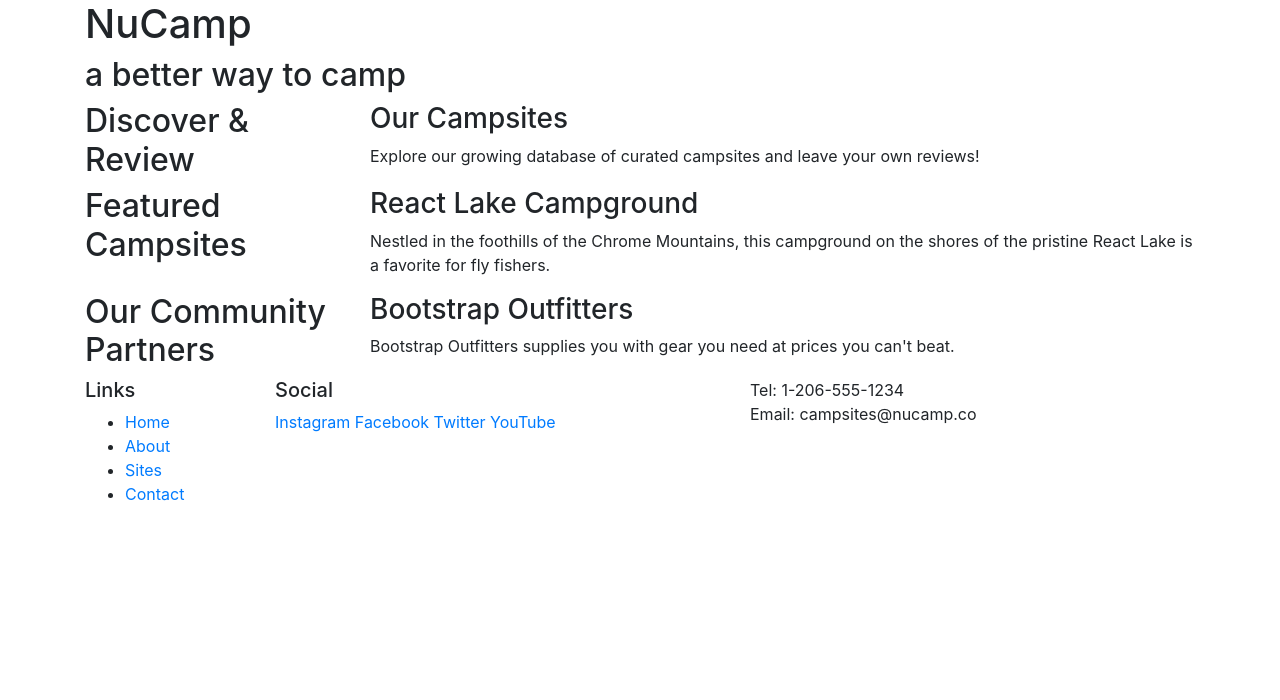
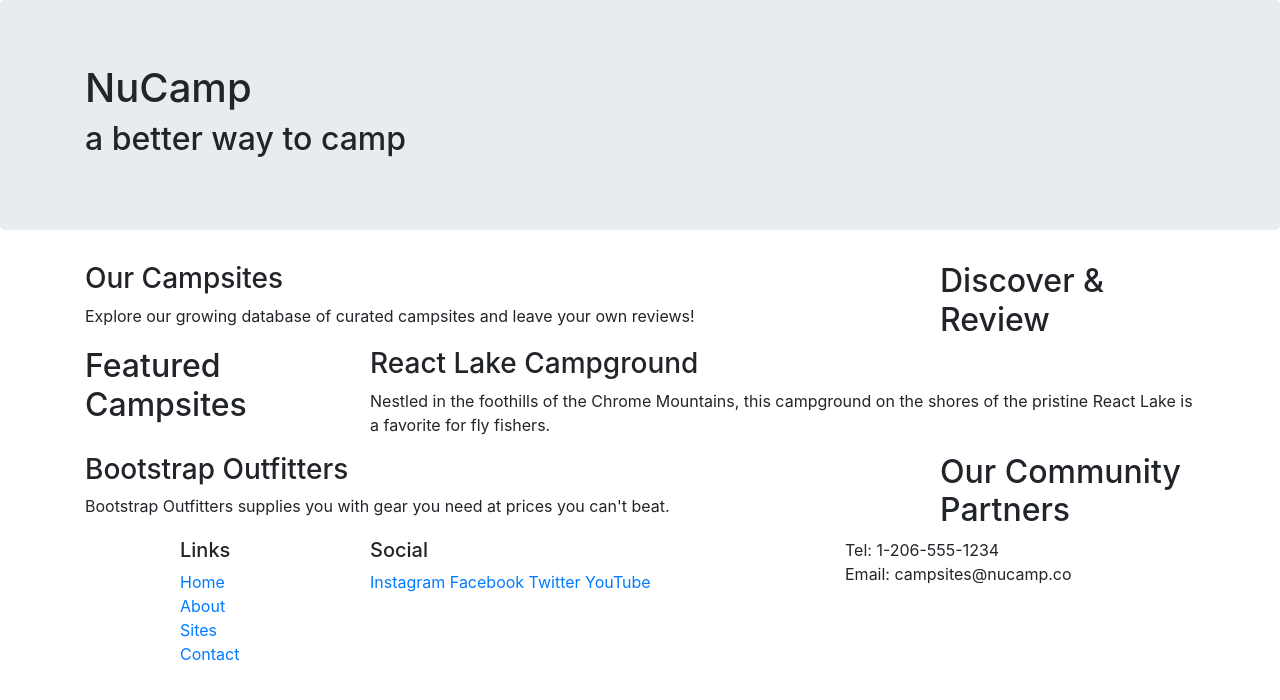
Before and after one commit to knguy14/2-Bootstrap, a website: page index.html in a window 1280 px wide. Drawn offline with nearby package versions, Linux system fonts and the light colour scheme.

Commit message:
css commit

```diff
--- a/index.html
+++ b/index.html
@@ -9,12 +9,16 @@
         <!-- Bootstrap CSS -->
         <link rel="stylesheet" href="node_modules/bootstrap/dist/css/bootstrap.min.css" />
 
+        <!-- Additional CSS must be placed after Bootstrap CSS -->
+        <link rel="stylesheet" href="https://fonts.googleapis.com/css?family=Lobster|Open+Sans" />
+        <link rel="stylesheet" href="css/styles.css" />
+
         <title>NuCamp: A Better Way To Camp</title>
     </head>
 
 <body>
 
-    <header>
+    <header class="jumbotron">
         <div class="container">
             <div class="row">
                 <div class="col">
@@ -26,9 +30,8 @@
     </header>
 
     <div class="container">
-
-        <div class="row">
-            <div class="col-sm-4 col-md-3">
+        <div class="row row-content">
+            <div class="col-sm-4 order-sm-last col-md-3">
             <h2>Discover & Review</h2>
             </div>
             <div class="col">
@@ -37,7 +40,7 @@
             </div>
         </div>
 
-        <div class="row">
+        <div class="row row-content">
             <div class="col-sm-4 col-md-3">
                 <h2>Featured Campsites</h2>
             </div>
@@ -47,8 +50,8 @@
             </div>
         </div>
 
-        <div class="row">
-            <div class="col-sm-4 col-md-3">
+        <div class="row row-content">
+            <div class="col-sm-4 order-sm-last col-md-3">
                 <h2>Our Community Partners</h2>
             </div>
             <div class="col">
@@ -61,9 +64,9 @@
     <footer>
         <div class="container">
             <div class="row">
-                <div class="col-4 col-sm-2">
+                <div class="col-4 col-sm-2 offset-1">
                     <h5>Links</h5>
-                    <ul>
+                    <ul class="list-unstyled">
                         <li><a href="#">Home</a></li>
                         <li><a href="#">About</a></li>
                         <li><a href="#">Sites</a></li>
```
